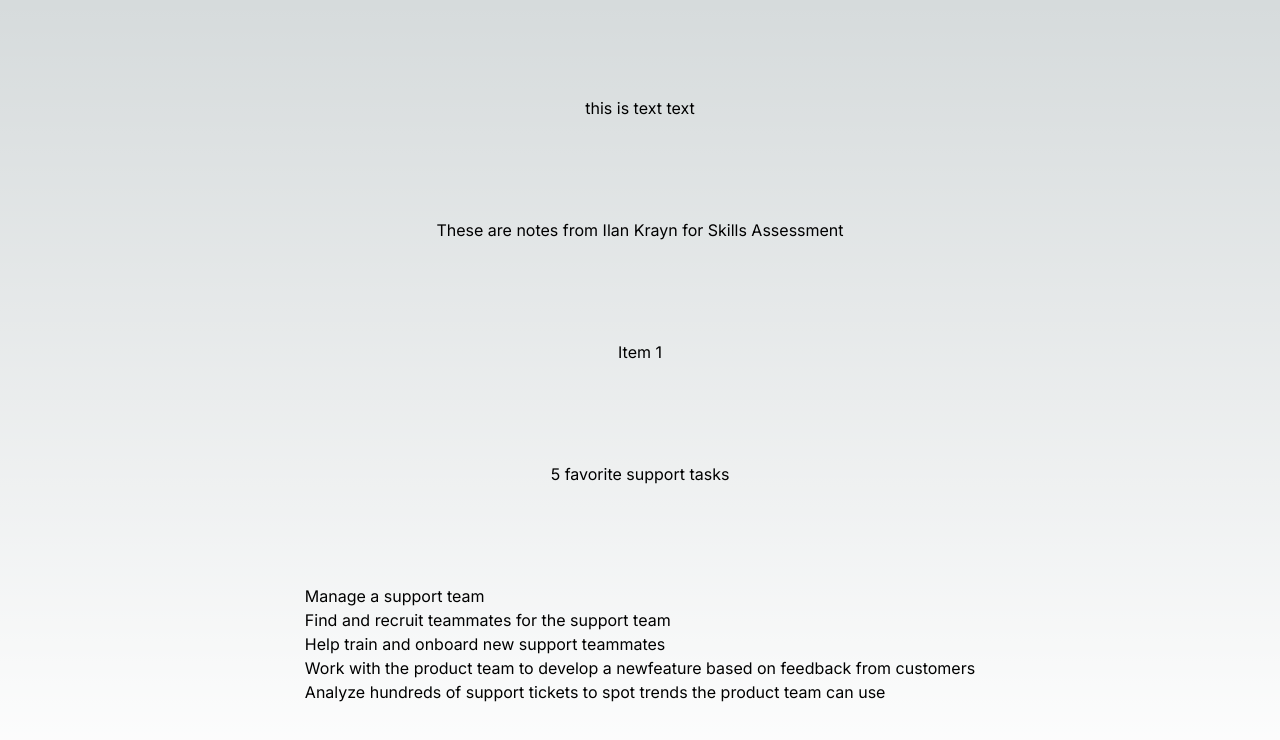
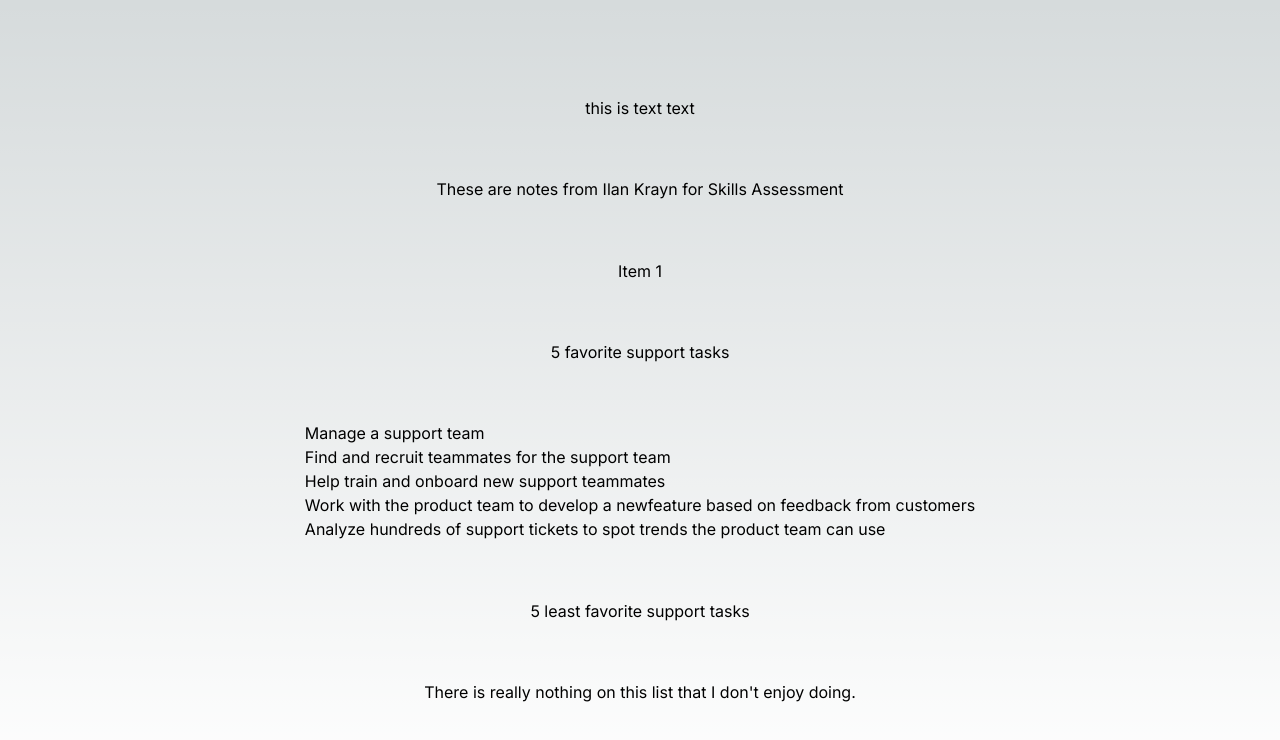
Before and after one commit to ilankr/nextjs, a Next.js app: page / in a window 1280 px wide. Shown: the top 740 px of the page. Built offline with nearby package versions, Linux system fonts and the light colour scheme.

Commit message:
Update page.tsx

```diff
--- a/app/page.tsx
+++ b/app/page.tsx
@@ -15,6 +15,10 @@ export default function Home() {
         <li>Work with the product team to develop a newfeature based on feedback from customers</li>
         <li>Analyze hundreds of support tickets to spot trends the product team can use</li>
       </ul>
+      <p>5 least favorite support tasks</p>
+      <p>There is really nothing on this list that I don't enjoy doing.</p>
+
+
 
     </main>
   );
```
